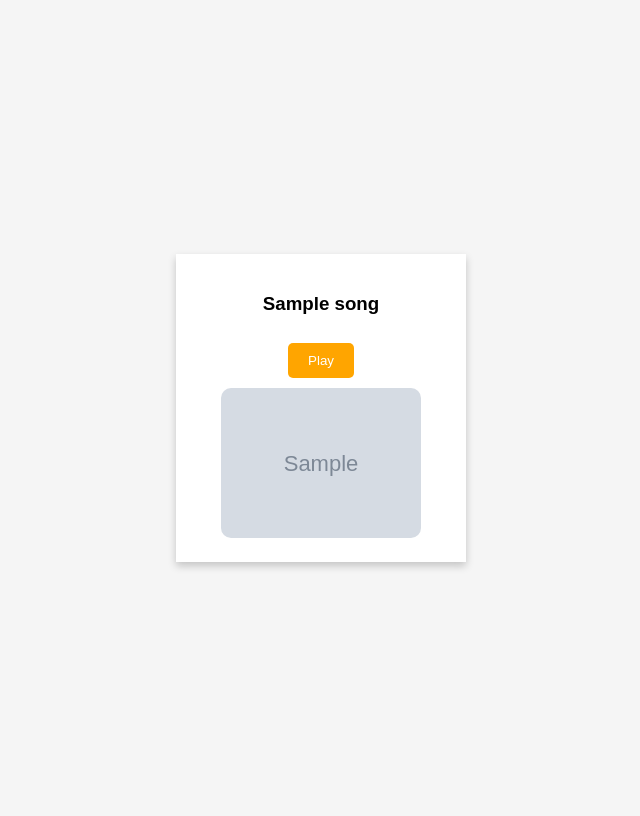
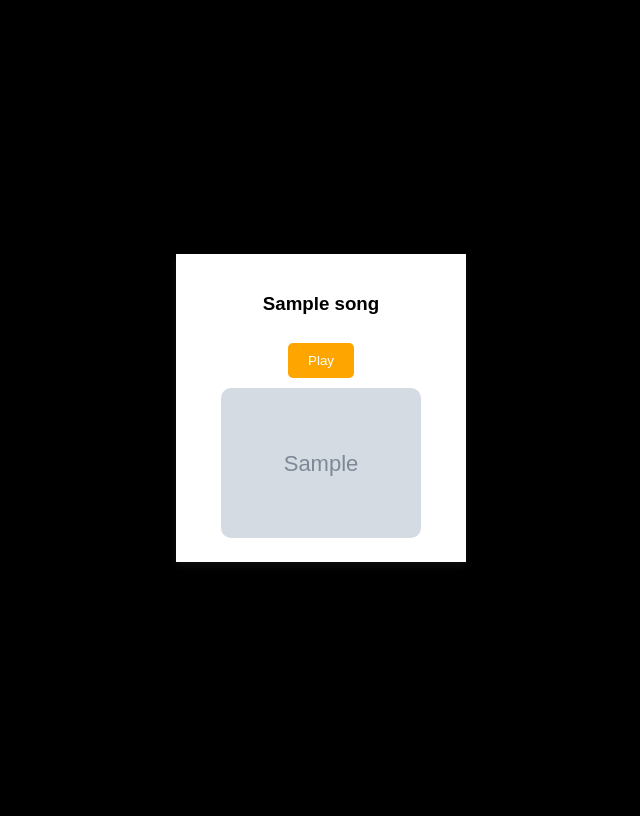
Before and after one commit to Nasim-Khalili/Django-Spotify, a Django app: page / in a window 1280 px wide. Shown: the whole page, without its empty margins (319-959 px from the left). Run offline with Django 5.2, Linux system fonts and the light colour scheme; tables that the repository leaves empty hold one stand-in row (values such as "Sample post"); grey boxes marked "Sample" are stand-in pictures.

Commit message:
new changes for main page style:)

```diff
--- a/main/templates/main/index.html
+++ b/main/templates/main/index.html
@@ -9,7 +9,7 @@
             align-items: center;
             flex-direction: column;
             min-height: 100vh;
-            background-color: #f5f5f5;
+            background-color: #000;
             font-family: Arial, sans-serif;
             text-align: center;
         }
@@ -20,7 +20,7 @@
             margin: 20px;
             margin-bottom: 10px
             border-radius: 10px;
-            box-shadow: 0 4px 8px rgba(0, 0, 0, 0.2);
+            box-shadow: 0 4px 8px rgba(70, 69, 69, 0.2);
             width: 250px;
             text-align: center;
         }
```
